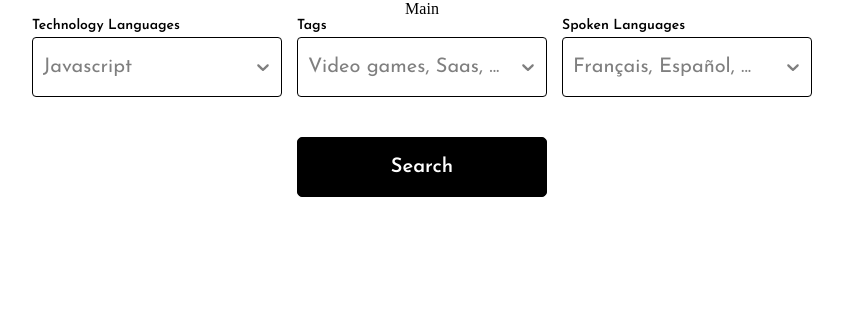
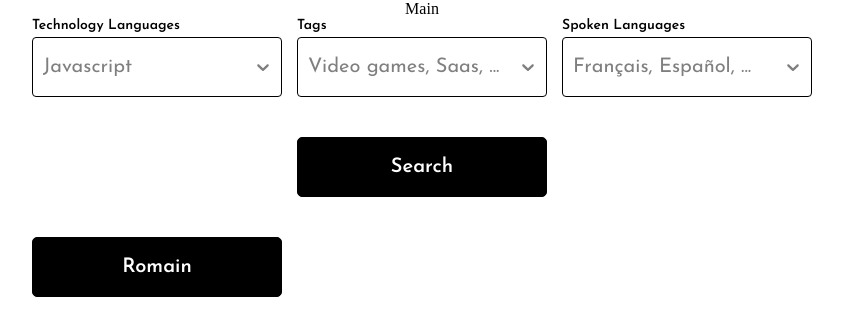
Before and after one commit to Adil-bh/Cas-Pratique, a React (Vite) app in the folder open-source-projects-search/: page / in a window 1280 px wide. Shown: the top 336 px of the page, without its empty margins (218-1061 px from the left). Built offline with nearby package versions, Linux system fonts and the light colour scheme.

Commit message:
♻️ F03 : SEARCHFORM > Extract form button and form button styles to Button and replace form button to Button.
Co-authored-by: Adil-bh <Adil-bh@users.noreply.github.com>

```diff
--- a/open-source-projects-search/src/components/SearchForm.tsx
+++ b/open-source-projects-search/src/components/SearchForm.tsx
@@ -1,5 +1,6 @@
 import styled from "styled-components"
 import { InputSelect } from "./ui/InputSelect"
+import { Button } from "./ui/Button"
 
 export const SearchForm = () => {
     const technoConfig = {
@@ -51,7 +52,10 @@ export const SearchForm = () => {
                 />
             </div>
             <div className="button-container">
-                <button>Search</button>
+                <Button label={"Search"} />
+            </div>
+            <div>
+                <Button label={"Romain"} />
             </div>
         </SearchFormStyled>
     )
@@ -70,27 +74,5 @@ const SearchFormStyled = styled.form`
         justify-content: center;
         display: flex;
         margin: 40px 0;
-
-        button {
-            min-width: 250px;
-            height: 60px;
-            background: #000;
-            border: solid 1px #000;
-            border-radius: 5px;
-            color: #FFF;
-            font-family: 'Josefin Sans';
-            font-size: 20px;
-            font-weight: 600;
-        }
-
-        button:hover {
-            background: #FFF;
-            color: #000;
-            cursor: pointer;
-        }
-
-        button:active {
-            border-width: 2px
-        }
     }
 `;
--- /dev/null
+++ b/open-source-projects-search/src/components/ui/Button.tsx
@@ -0,0 +1,29 @@
+import styled from "styled-components"
+
+export const Button = ({ label }) => {
+    return (
+        <ButtonStyled>{label}</ButtonStyled>
+    )
+}
+
+const ButtonStyled = styled.button`
+    min-width: 250px;
+    height: 60px;
+    background: #000;
+    border: solid 1px #000;
+    border-radius: 5px;
+    color: #FFF;
+    font-family: 'Josefin Sans';
+    font-size: 20px;
+    font-weight: 600;
+
+    &:hover {
+        background: #FFF;
+        color: #000;
+        cursor: pointer;
+    }
+
+    &:active {
+        border-width: 2px
+    }
+`
```
